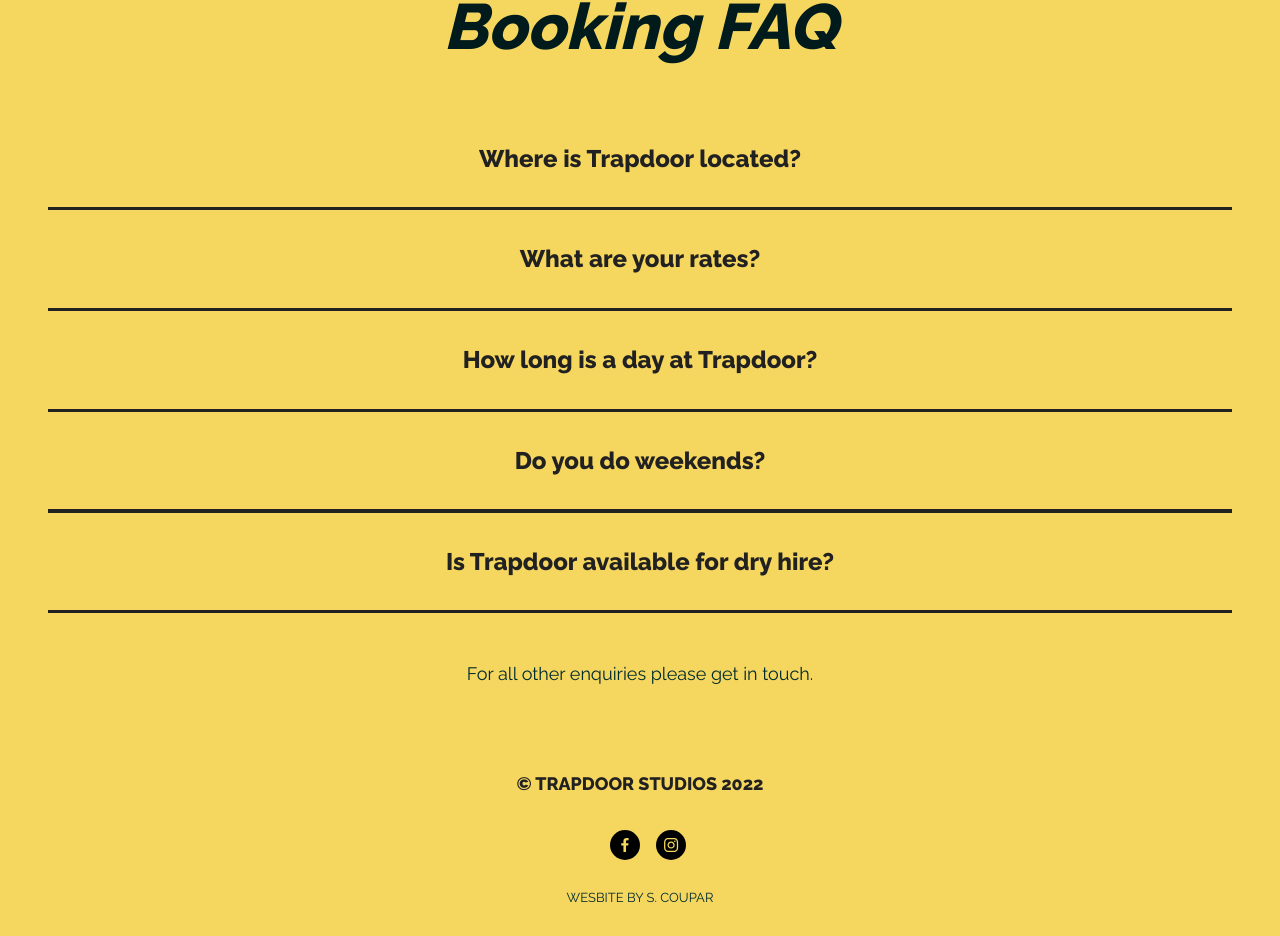
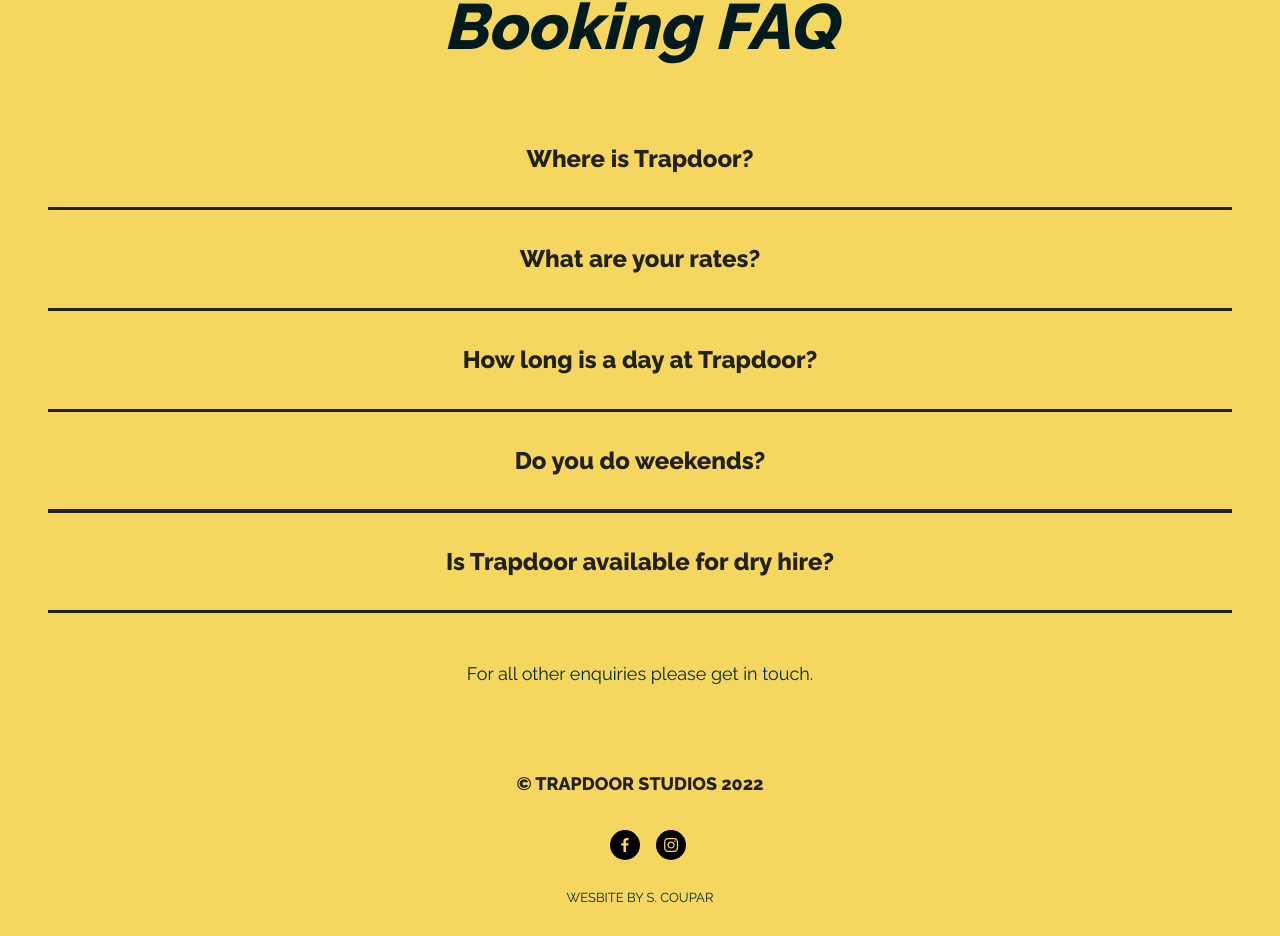
Before and after one commit to scoupar/trapdoor-studios, a Next.js app: page / in a window 1280 px wide. Shown: the part 8762-9698 px from the top of the page. Built offline with nearby package versions, Linux system fonts and the light colour scheme.

Commit message:
copy update

```diff
--- a/components/Contact.js
+++ b/components/Contact.js
@@ -44,12 +44,7 @@
                 placeholder="blur"
               />
             </div>
-            {/* <p className="under-image">
-            The studio is ideally situated just off Edge Lane (A5047) one of the
-            main routes into Liverpool, so is easy to access by both car and
-            public transport. There is free parking directly outside the studio
-            door with a very easy load in!
-          </p> */}
+
             <div className="form-container">
               <form
                 className="contact-form"
@@ -89,7 +84,7 @@
               <h2 className="text-title">Booking FAQ</h2>
               <p></p>
               <AnimateSharedLayout>
-                <Toggle title="Where is Trapdoor located?">
+                <Toggle title="Where is Trapdoor?">
                   <div className="answer">
                     <p>
                       The studio is ideally situated just off Edge Lane (A5047)
```
